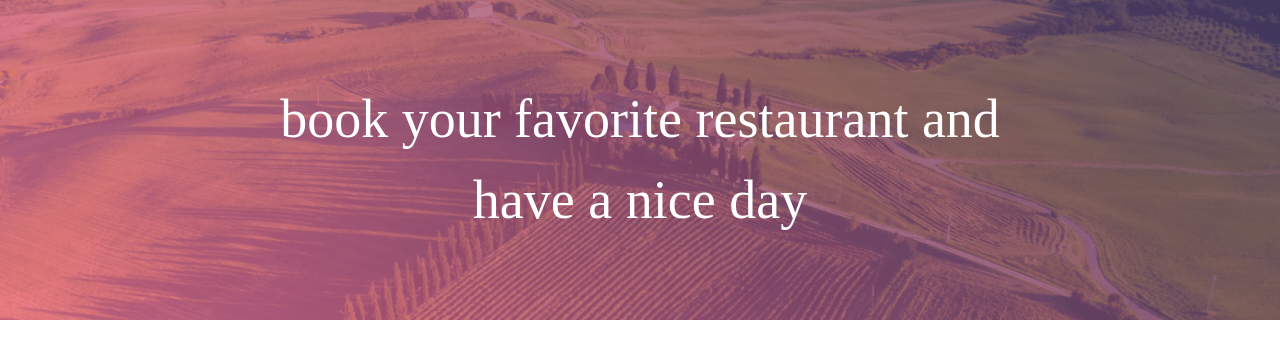
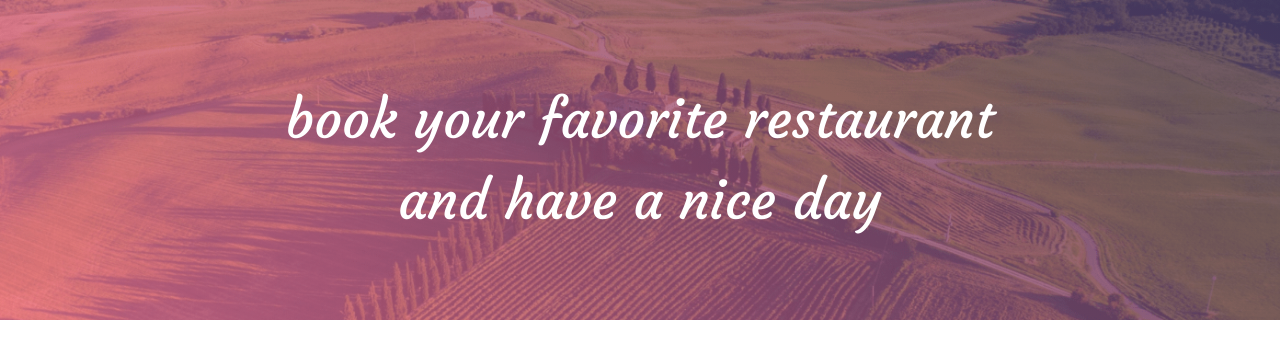
Before and after one commit to beqab/tableBook-front, a Next.js app: page /en in a window 1280 px wide. Shown: the top 358 px of the page. Built offline with nearby package versions, Linux system fonts and the light colour scheme.

Commit message:
use next/font insted of googleCdn

```diff
--- a/src/app/[locale]/globals.css
+++ b/src/app/[locale]/globals.css
@@ -1,14 +1,6 @@
 @tailwind base;
 @tailwind components;
 @tailwind utilities;
-
-/* @import url("https://cdnjs.cloudflare.com/ajax/libs/slick-carousel/1.6.0/slick.min.css"); */
-@import url("https://fonts.googleapis.com/css2?family=Gelasio:ital,wght@0,400;0,500;0,600;0,700;1,400;1,500;1,600;1,700&family=Sofia+Sans:ital,wght@0,1;0,100;0,200;0,300;0,400;0,500;0,600;0,700;0,800;0,900;1,1;1,100;1,200;1,300;1,400;1,500;1,600;1,700;1,800;1,900&display=swap");
-/* font-family: 'Gelasio', serif;
-font-family: 'Sofia Sans', sans-serif; */
-
-@import url("https://fonts.googleapis.com/css2?family=Courgette&display=swap");
-/* font-family: 'Courgette', cursive; */
 
 :root {
   /* colors */
@@ -37,9 +29,6 @@ font-family: 'Sofia Sans', sans-serif; */
   --brand-stroke-secondary: 217, 217, 217;
 
   --brand-bg-color: 243, 244, 246;
-
-  --brand-font: "Gelasio";
-  --brand-secondary-font: "Courgette";
 }
 
 @media (prefers-color-scheme: dark) {
--- a/src/app/[locale]/layout.tsx
+++ b/src/app/[locale]/layout.tsx
@@ -4,10 +4,24 @@ import {
   unstable_setRequestLocale,
   getTranslations,
 } from "next-intl/server";
+import { Gelasio, Courgette } from "next/font/google";
 
 import { locales } from "@/navigation";
 
 import "./globals.css";
+
+const GelasioFont = Gelasio({
+  subsets: ["latin"],
+  display: "swap",
+  variable: "--brand-font",
+});
+
+const CourgetteFont = Courgette({
+  subsets: ["latin"],
+  display: "swap",
+  variable: "--brand-secondary-font",
+  weight: "400",
+});
 
 export async function generateMetadata({
   params: { locale },
@@ -38,7 +52,10 @@ export default async function LocaleLayout({
   const messages = await getMessages();
 
   return (
-    <html lang={locale}>
+    <html
+      lang={locale}
+      className={`${GelasioFont.variable} ${CourgetteFont.variable}`}
+    >
       <body>
         <NextIntlClientProvider messages={messages}>
           {children}
--- a/tailwind.config.ts
+++ b/tailwind.config.ts
@@ -95,8 +95,8 @@ module.exports = {
       padding: "2rem",
     },
     fontFamily: {
-      main: ["Gelasio", "sans-serif"],
-      secondary: ["Courgette", "cursive"],
+      main: ["var(--brand-font)"],
+      secondary: ["var(--brand-secondary-font)"],
       sans: [
         "ui-sans-serif",
         "system-ui",
```
